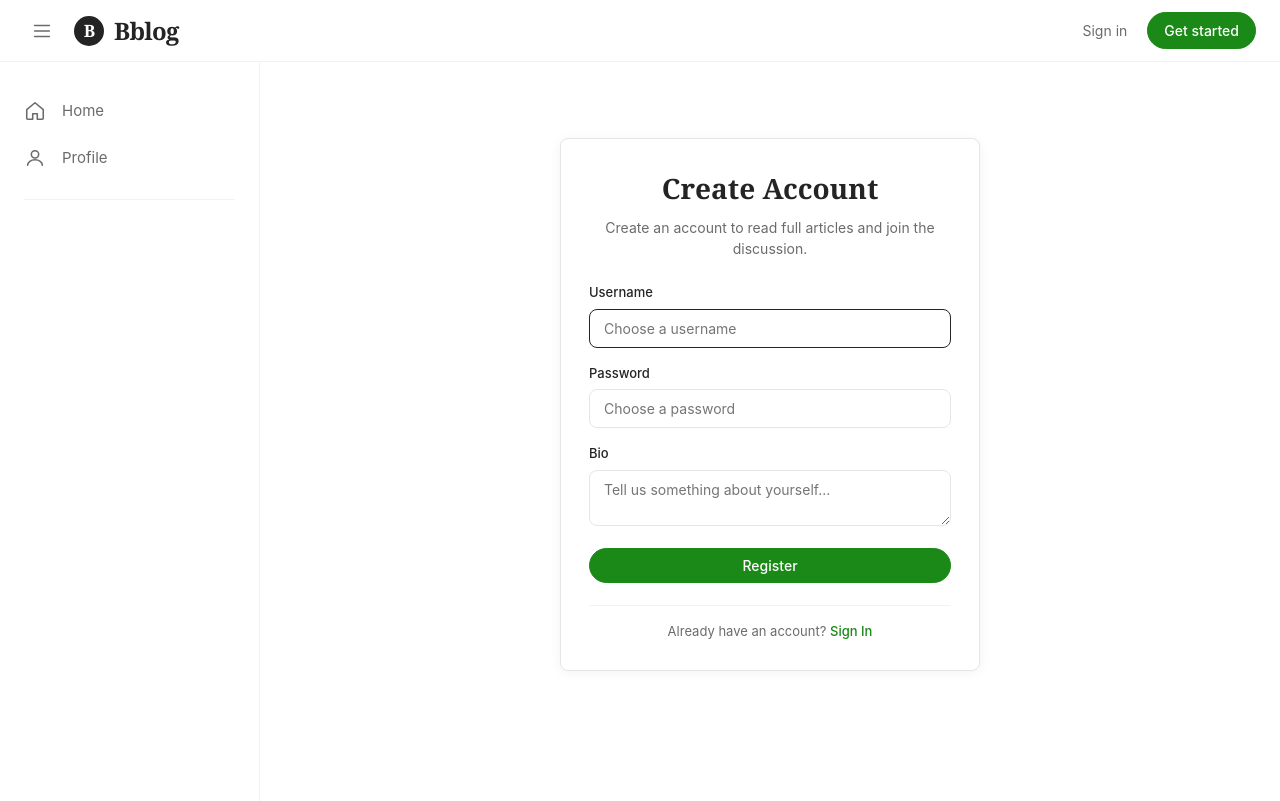
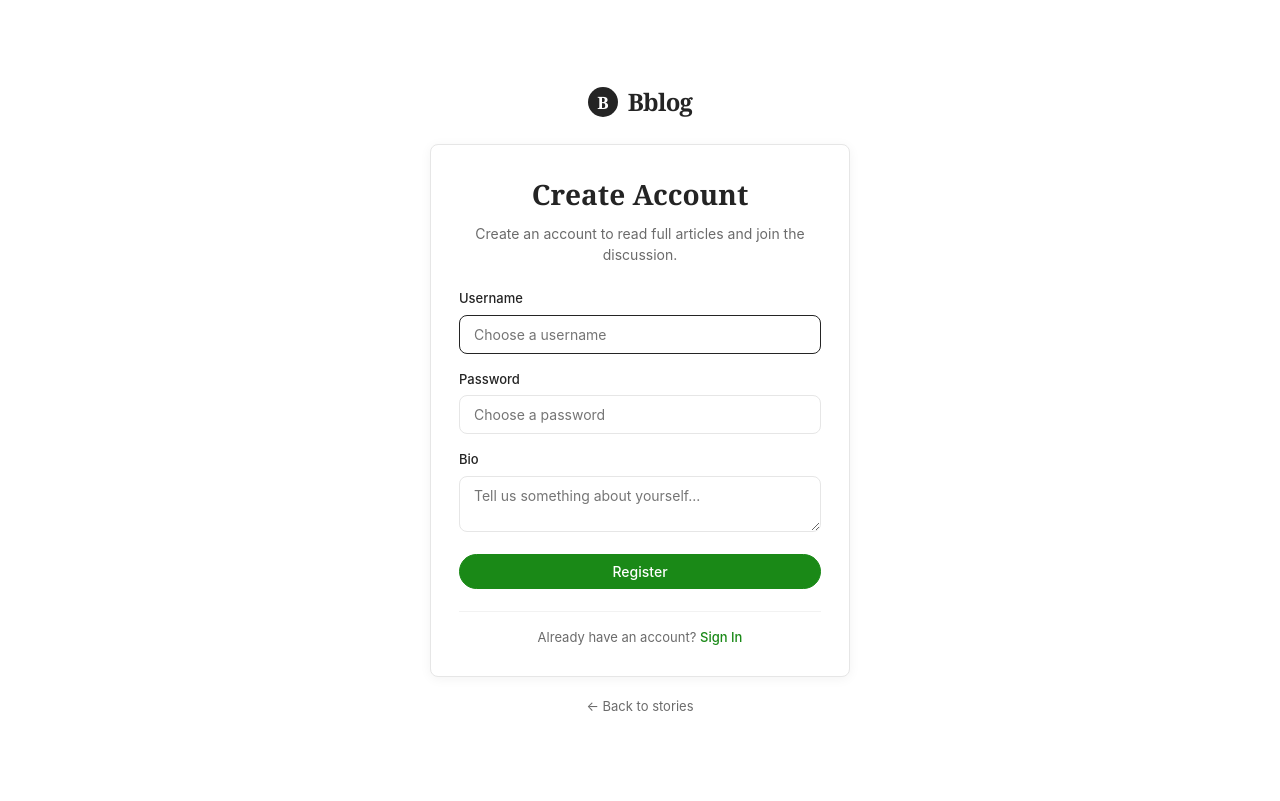
Before and after one commit to anvnh/security, a Flask app: template app/templates/auth/register.html in a window 1280 px wide. After the commit the page ends 711 px from the top, so only its background shows below. Run offline with Flask 3, Linux system fonts and the light colour scheme; the template is opened without the code that fills it, so the values that code supplies are empty; data comes from the database, SQL or seed files in the repository; parts of the project's set-up code (start-up, migrations or seed data) failed here and were passed over.

Commit message:
feat: add standalone layout and styling for authentication pages

```diff
--- a/app/static/css/style.css
+++ b/app/static/css/style.css
@@ -1030,11 +1030,43 @@ h2 {
     padding: 12px 0;
 }
 
-/* Auth Cards (Medium Centered Modal Card) */
+/* Standalone Full-Screen Auth Pages */
+.auth-standalone {
+    min-height: 100vh;
+    width: 100%;
+    display: flex;
+    flex-direction: column;
+    align-items: center;
+    justify-content: center;
+    padding: 32px 20px;
+    background-color: #ffffff;
+}
+
+.auth-standalone-brand {
+    margin-bottom: 24px;
+}
+
+.auth-flash {
+    width: 100%;
+    max-width: 420px;
+    margin: 0 auto 16px;
+}
+
 .auth-card-container {
+    width: 100%;
     display: flex;
     justify-content: center;
-    padding: 40px 0;
+}
+
+.auth-back-home {
+    margin-top: 20px;
+    font-size: 13px;
+    color: var(--text-secondary);
+}
+
+.auth-back-home a:hover {
+    color: var(--text-primary);
+    text-decoration: none;
 }
 
 .auth-card {
--- /dev/null
+++ b/app/templates/auth/base_auth.html
@@ -0,0 +1,30 @@
+{% extends "base.html" %}
+
+{% block shell %}
+<main class="auth-standalone">
+    <div class="auth-standalone-brand">
+        <a href="{{ url_for('blog.index') }}" class="brand-link">
+            <span class="brand-mark" aria-hidden="true">B</span>
+            <span class="brand-title">Bblog</span>
+        </a>
+    </div>
+
+    {% with messages = get_flashed_messages(with_categories=true) %}
+    {% if messages %}
+    <div class="flash-messages auth-flash">
+        {% for category, message in messages %}
+        <div class="alert alert-{{ category }}">
+            <span>{{ message }}</span>
+        </div>
+        {% endfor %}
+    </div>
+    {% endif %}
+    {% endwith %}
+
+    {% block content %}{% endblock %}
+
+    <div class="auth-back-home">
+        <a href="{{ url_for('blog.index') }}">← Back to stories</a>
+    </div>
+</main>
+{% endblock %}
--- a/app/templates/auth/login.html
+++ b/app/templates/auth/login.html
@@ -1,4 +1,4 @@
-{% extends "base.html" %}
+{% extends "auth/base_auth.html" %}
 
 {% block title %}Sign In — Bblog{% endblock %}
 
--- a/app/templates/auth/register.html
+++ b/app/templates/auth/register.html
@@ -1,4 +1,4 @@
-{% extends "base.html" %}
+{% extends "auth/base_auth.html" %}
 
 {% block title %}Create Account — Bblog{% endblock %}
 
--- a/app/templates/base.html
+++ b/app/templates/base.html
@@ -10,6 +10,7 @@
 </head>
 
 <body>
+    {% block shell %}
     <header class="site-header">
         <div class="header-inner">
             <div class="header-left">
@@ -86,6 +87,7 @@
             </div>
         </main>
     </div>
+    {% endblock %}
 
     <script src="{{ url_for('static', filename='js/main.js') }}"></script>
     {% block extra_js %}{% endblock %}
```
Also changed, not shown: tests/test_app_flows.py (+10 -0 lines).
